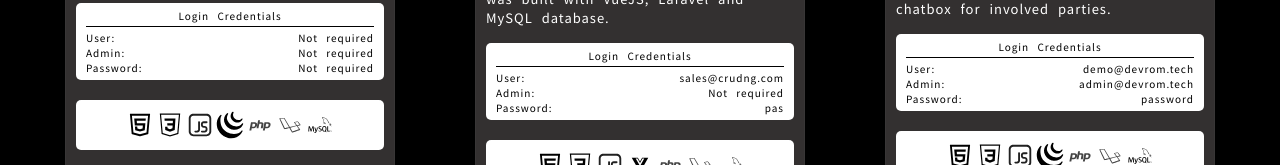
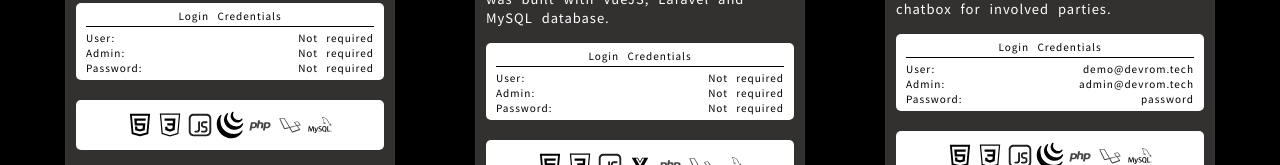
Before and after one commit to MoshoodRafiu/portfolio, a Vue app: page / in a window 1280 px wide. Shown: the part 2589-2754 px from the top of the page. Built offline with nearby package versions, Linux system fonts and the light colour scheme; a web font is replaced by a local one; what vue-particles would draw is missing.

Commit message:
update projects

```diff
--- a/src/components/Projects.vue
+++ b/src/components/Projects.vue
@@ -193,7 +193,7 @@
                                         <div class="project--credentials-body">
                                             <div class="project--credentials-info">
                                                 <div>User:</div>
-                                                <div>sales@crudng.com</div>
+                                                <div>Not required</div>
                                             </div>
                                             <div class="project--credentials-info">
                                                  <div>Admin:</div>
@@ -201,7 +201,7 @@
                                             </div>
                                             <div class="project--credentials-info">
                                                  <div>Password:</div>
-                                                <div>pas</div>
+                                                <div>Not required</div>
                                             </div>
                                         </div>
                                     </div>
```
